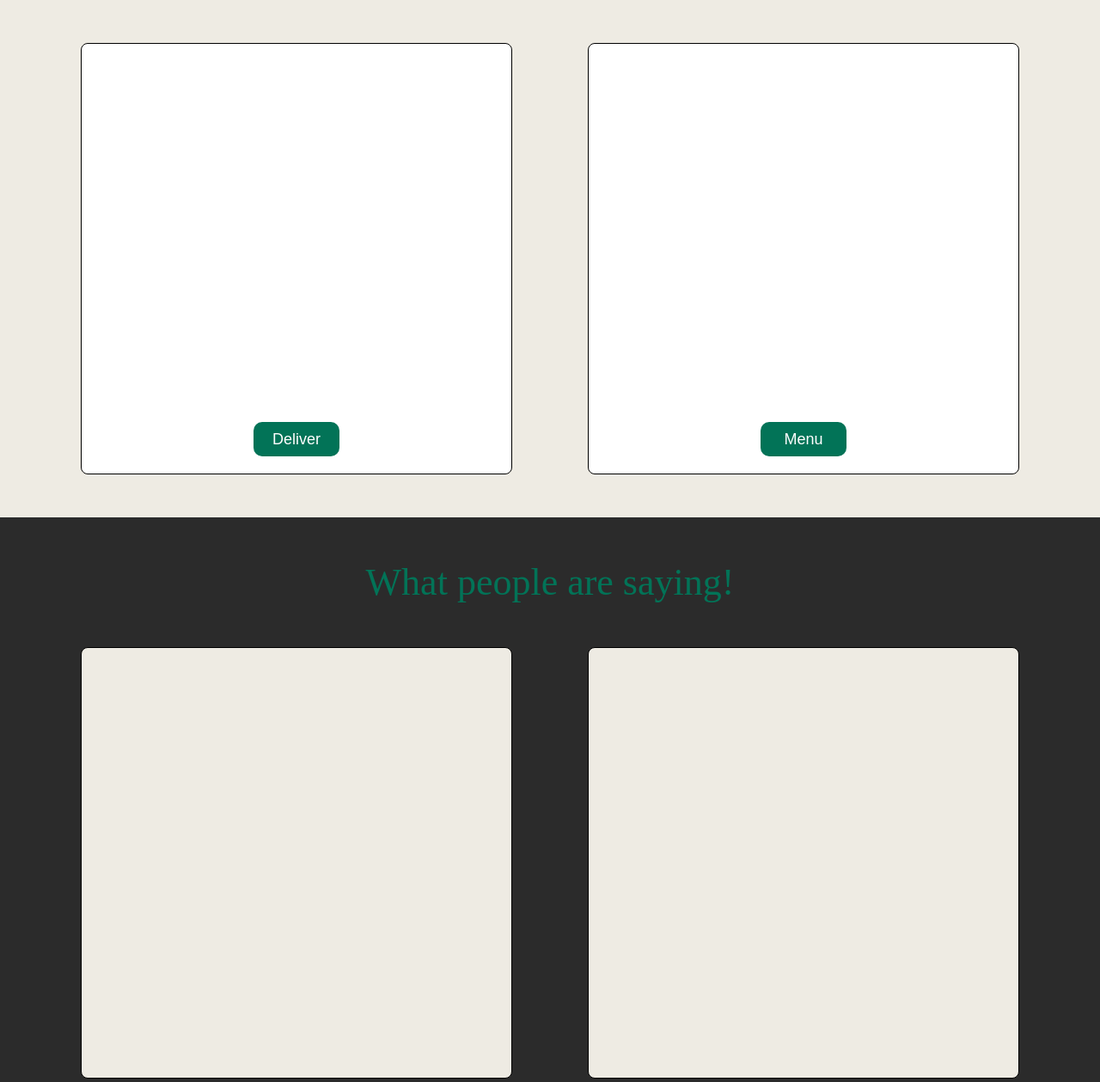
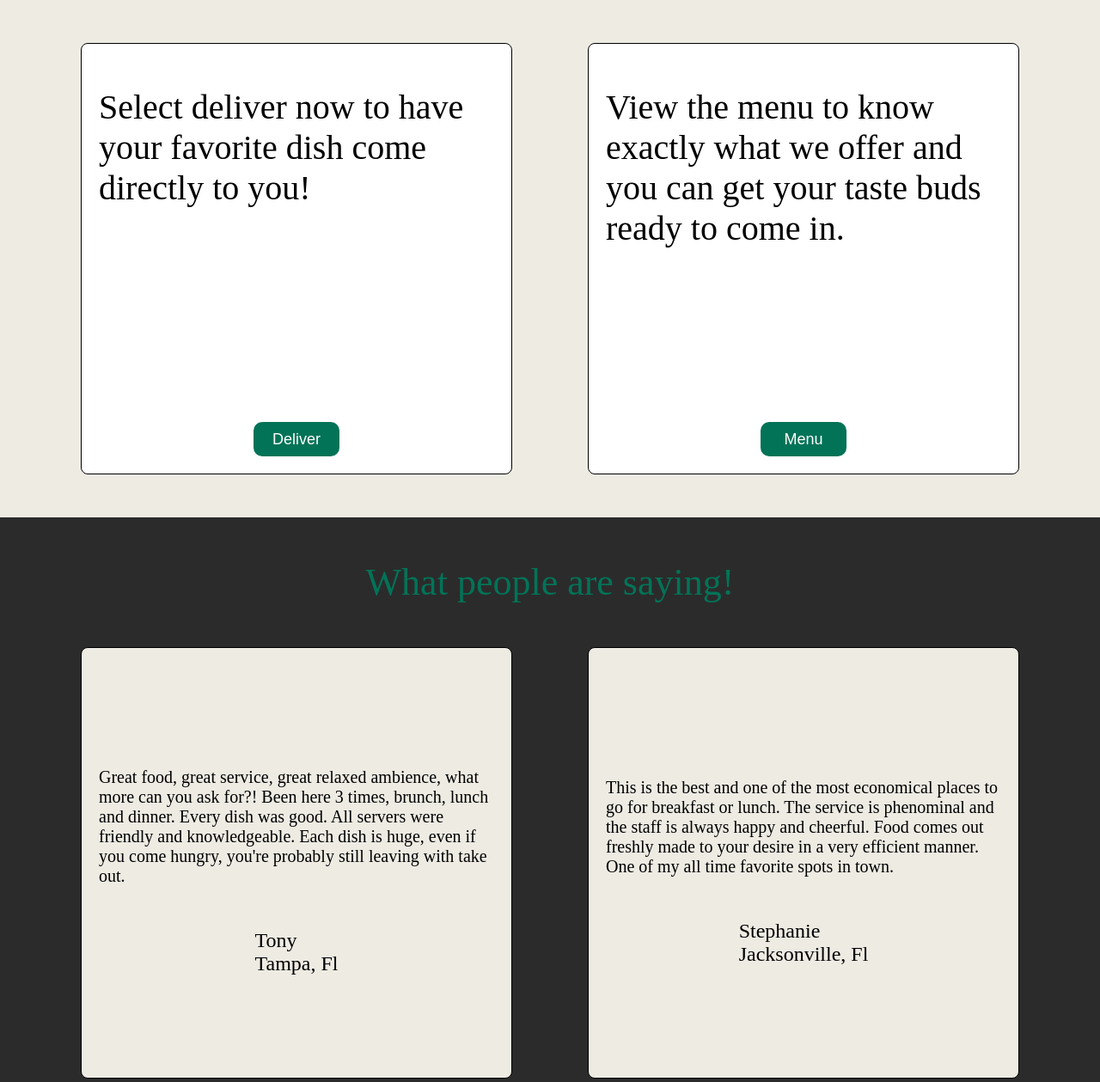
Before and after one commit to Roc327/top-restaurant, a website built with webpack: page src/index.html in a window 1280 px wide. Shown: the part 589-1848 px from the top of the page at 86% size. Built offline with nearby package versions, Linux system fonts and the light colour scheme; files whose address does not match are found by name.

Commit message:
Added text to divs in html, also added css to style

```diff
--- a/src/index.html
+++ b/src/index.html
@@ -24,13 +24,13 @@
       <div id="info-section">
         <div id="info-cards">
           <div class="info-card" id="delivery-card">
-            <div class="card-text"></div>
+            <div class="card-text">Select deliver now to have your favorite dish come directly to you!</div>
             <div class="card-button-container">
               <button class="card-button" id="deliverButton">Deliver</button>
             </div>
           </div>
           <div class="info-card" id="menu-card">
-            <div class="card-text"></div>
+            <div class="card-text">View the menu to know exactly what we offer and you can get your taste buds ready to come in.</div>
             <div class="card-button-container">
               <button class="card-button" id="menuButton">Menu</button>
             </div>
@@ -38,12 +38,34 @@
         </div>
       </div>
       <div id="opinion-section">
-        <div id="opinion-head">
-          What people are saying!
-        </div>
+        <div id="opinion-head">What people are saying!</div>
         <div id="opinion-reviews">
-          <div class="reviews"></div>
-          <div class="reviews"></div>
+          <div class="reviews">
+            <div class="review-text">
+              Great food, great service, great relaxed ambience, what more can
+              you ask for?! Been here 3 times, brunch, lunch and dinner. Every
+              dish was good. All servers were friendly and knowledgeable. Each
+              dish is huge, even if you come hungry, you're probably still
+              leaving with take out.
+            </div>
+            <div class="cust-sig">
+              <div class="cust-name">Tony</div>
+              <div class="cust-location">Tampa, Fl</div>
+            </div>
+          </div>
+          <div class="reviews">
+            <div class="review-text">
+              This is the best and one of the most economical places to go for
+              breakfast or lunch. The service is phenominal and the staff is
+              always happy and cheerful. Food comes out freshly made to your
+              desire in a very efficient manner. One of my all time favorite
+              spots in town.
+            </div>
+            <div class="cust-sig">
+              <div class="cust-name">Stephanie</div>
+              <div class="cust-location">Jacksonville, Fl</div>
+            </div>
+          </div>
         </div>
       </div>
     </div>
--- a/src/style.css
+++ b/src/style.css
@@ -66,6 +66,11 @@ button {
   background-color: white;
 }
 
+.card-text {
+  margin: 50px 20px 0 20px;
+  font-size: 40px;
+}
+
 .card-button-container {
   align-self: center;
   margin: 20px 0 20px 0;
@@ -92,9 +97,27 @@ button {
 }
 
 .reviews {
+  display: flex;
+  flex-direction: column;
+  align-items: center;
+  justify-content: center;
+  gap: 30px;
   border: 1px solid black;
   border-radius: 8px;
   background-color: #eeebe3;
   height: 500px;
   width: 500px;
 }
+
+.review-text {
+  margin: 20px;
+  font-size: 20px;
+}
+
+.cust-name {
+  font-size: 24px;
+}
+
+.cust-location {
+  font-size: 24px;
+}
```
